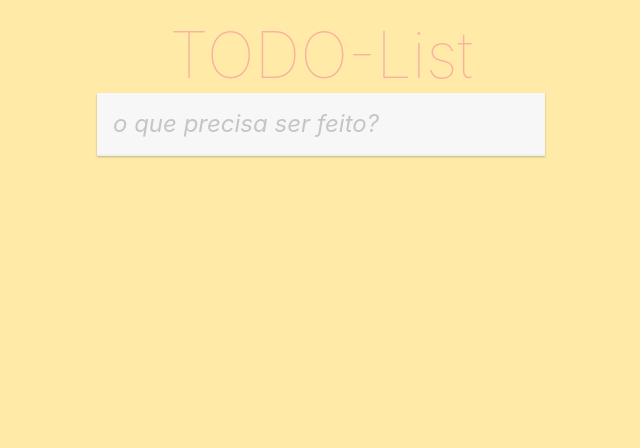
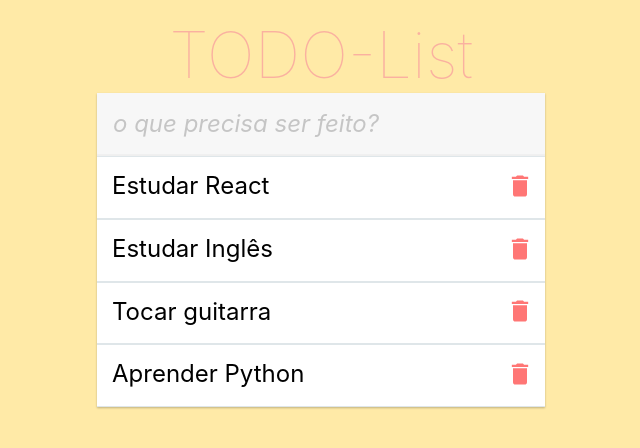
Before and after one commit to Doug-Silva/react-todo-list, a React (Create React App) app: page / in a window 1280 px wide. Shown: the top 448 px of the page, without its empty margins (319-959 px from the left). Built offline with nearby package versions, Linux system fonts and the light colour scheme.

Commit message:
Criando a listagem de tarefas

```diff
--- a/package.json
+++ b/package.json
@@ -8,6 +8,7 @@
     "@testing-library/user-event": "^13.5.0",
     "react": "^18.2.0",
     "react-dom": "^18.2.0",
+    "react-icons": "^4.10.1",
     "react-scripts": "5.0.1",
     "web-vitals": "^2.1.4"
   },
--- a/src/App.css
+++ b/src/App.css
@@ -6,3 +6,29 @@
   width: 100%;
   padding: 16px 16px 18px 16px;
 }
+
+ul.todo-list li {
+  display: flex;
+  border-top: 1px solid #dfe6e9;
+  border-bottom: 1px solid #dfe6e9;
+}
+
+.todo {
+  flex: 1;
+  outline: none;
+  cursor: pointer;
+  font-size: 1.5rem;
+  word-break: break-all;
+  line-height: 1.2;
+  transition: color 0.3s;
+  padding: 15px 15px 17px 15px;
+}
+
+.remove {
+  background-color: transparent;
+  border: none;
+  color: #ff7675;
+  cursor: pointer;
+  outline: none;
+  width: 50px;
+}
--- a/src/App.js
+++ b/src/App.js
@@ -1,4 +1,5 @@
 import { useState } from 'react';
+import { MdDelete } from 'react-icons/md';
 import './App.css';
 
 const App = () => {
@@ -7,6 +8,14 @@
   // tecla Esc
   const ESCAPE_KEY = 27;
 
+  const initialTodos = [
+    { id: 1, title: 'Estudar React', checked: false },
+    { id: 2, title: 'Estudar Inglês', checked: true },
+    { id: 3, title: 'Tocar guitarra', checked: false },
+    { id: 4, title: 'Aprender Python', checked: false },
+  ];
+
+  const [todos] = useState(initialTodos);
   const [value, setValue] = useState('');
 
   // função para apagar com a tecla Esc
@@ -50,6 +59,16 @@
           onChange={onChange}
           onKeyDown={onKeyDown}
         />
+        <ul className="todo-list">
+          {todos.map((todo) => (
+            <li key={todo.id.toString()}>
+              <span className="todo">{todo.title}</span>
+              <button className="remove" type="button">
+                <MdDelete size={28} />
+              </button>
+            </li>
+          ))}
+        </ul>
       </section>
     </section>
   );
--- a/src/index.css
+++ b/src/index.css
@@ -32,6 +32,7 @@
     'Ubuntu', 'Cantarell', 'Fira Sans', 'Droid Sans', 'Helvetica Neue',
     sans-serif;
   margin: 0;
+  padding: 0;
 }
 
 ol,
```
Also changed, not shown: 1 other file (tests, documents, lock files or other folders).
